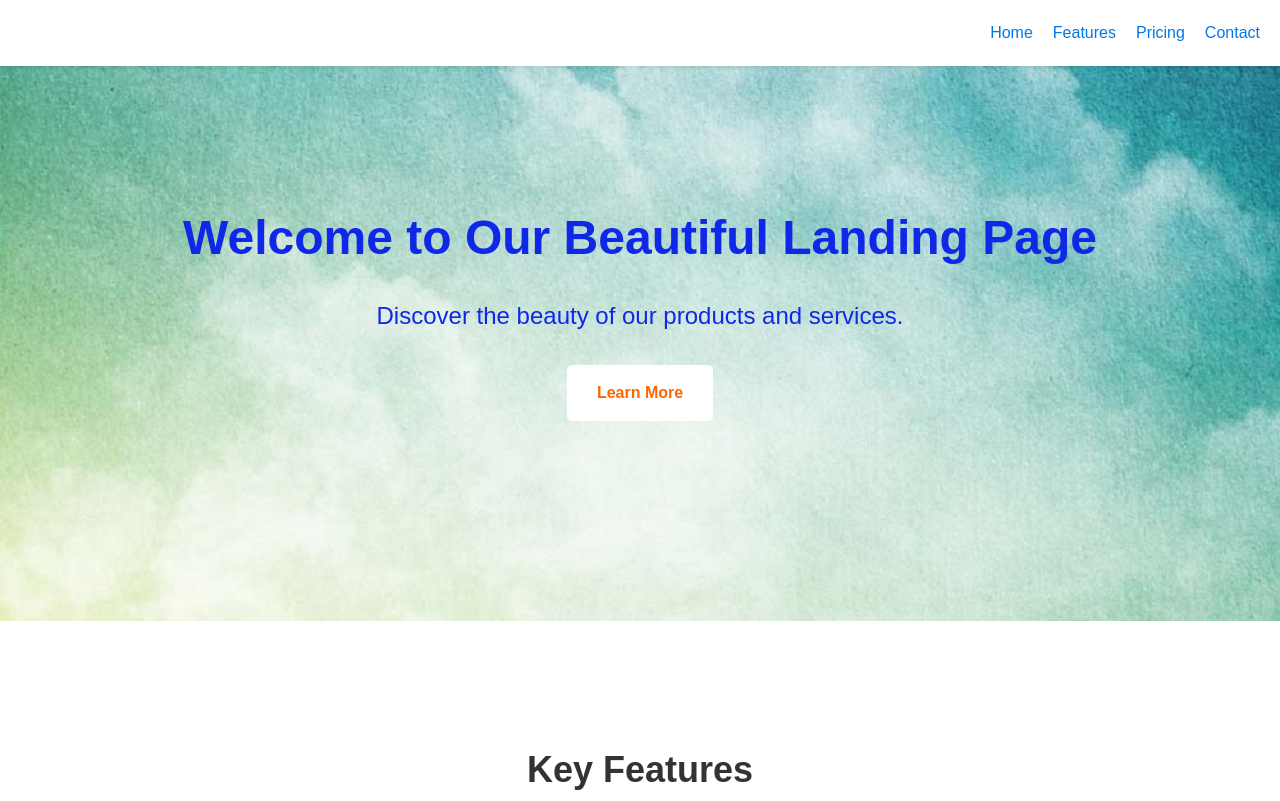
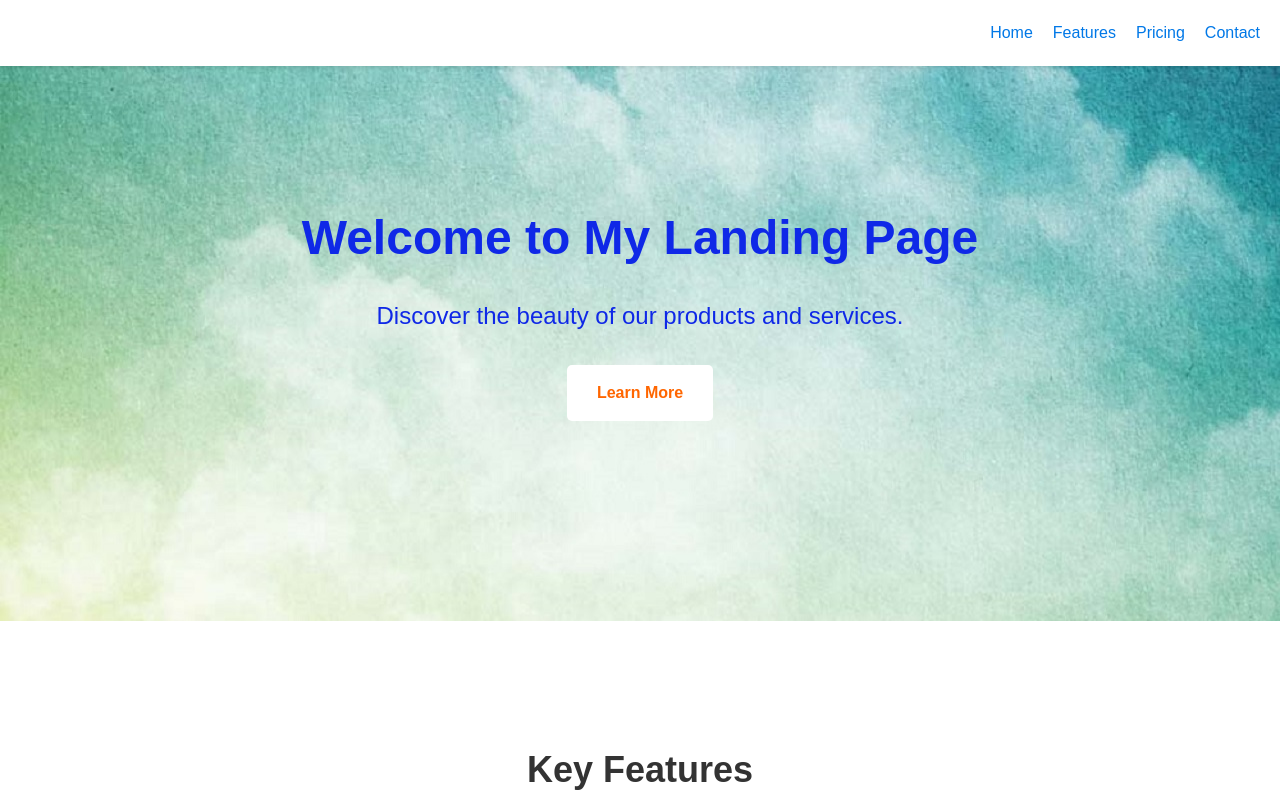
Before and after one commit to longtd87/mock2023, a plain HTML site: page web/index.html in a window 1280 px wide. Shown: the top 801 px of the page. Drawn offline with Linux system fonts and the light colour scheme.

Commit message:
Update index.html

```diff
--- a/web/index.html
+++ b/web/index.html
@@ -20,7 +20,7 @@
 
     <section class="hero">
         <div class="hero-content">
-            <h1 class="hero-title">Welcome to Our Beautiful Landing Page</h1>
+            <h1 class="hero-title">Welcome to My Landing Page</h1>
             <p class="hero-description">Discover the beauty of our products and services.</p>
             <a href="#features" class="cta-button">Learn More</a>
         </div>
```
